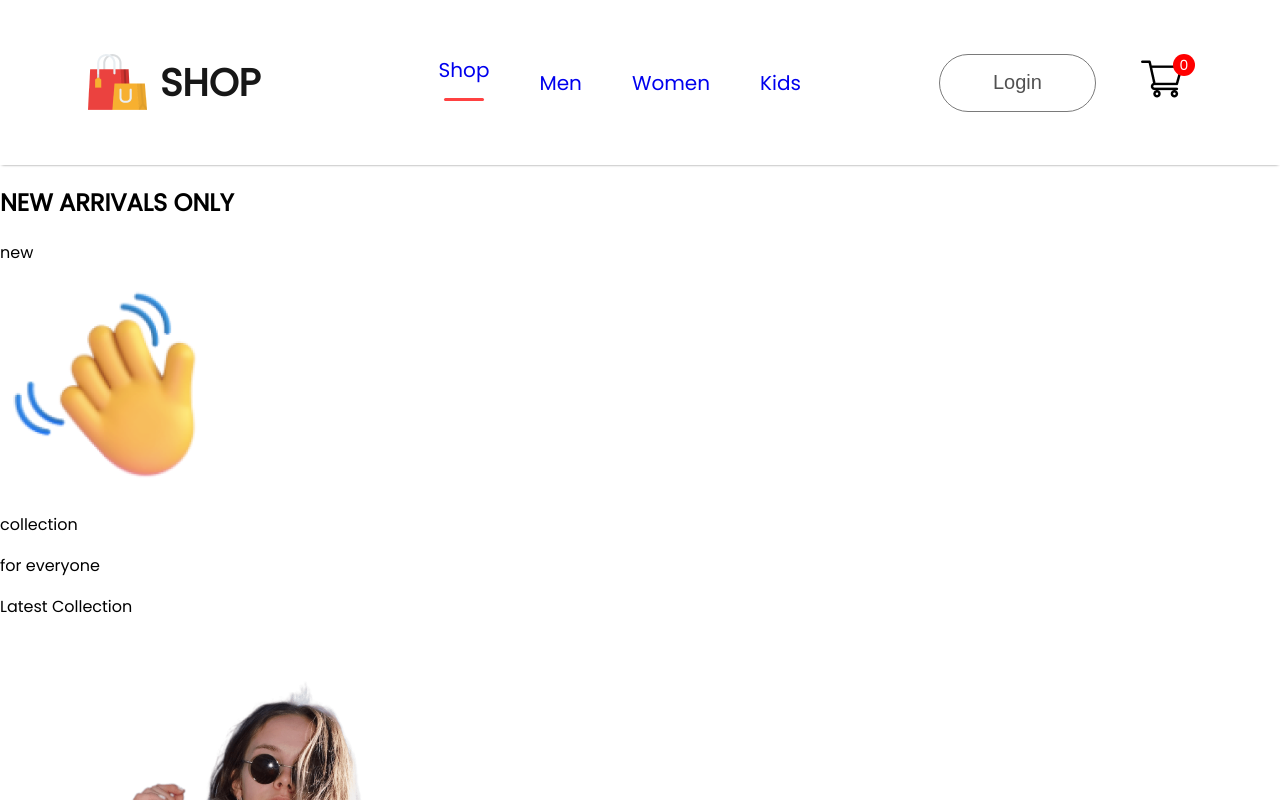
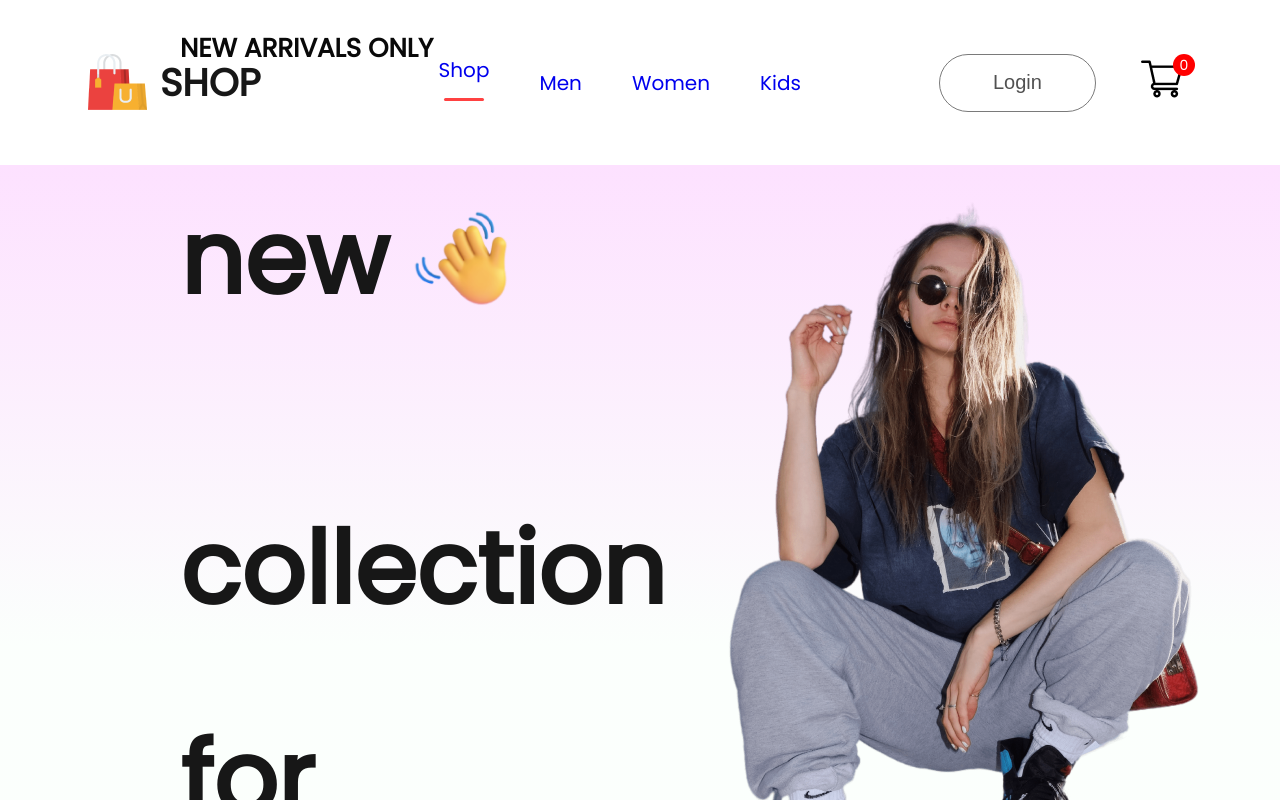
Before and after one commit to DouglasWillianBasilio/ecommerceFullStack, a React (Create React App) app in the folder frontend/: page / in a window 1280 px wide. Shown: the top 800 px of the page. Built offline with nearby package versions, Linux system fonts and the light colour scheme.

Commit message:
configurando CSS

```diff
--- a/frontend/src/Components/Hero/Hero.css
+++ b/frontend/src/Components/Hero/Hero.css
@@ -0,0 +1,51 @@
+.hero {
+    height: 100vh;
+    background: linear-gradient(180deg, #fde1ff, #e1ffea22 60%);
+    display: flex;
+}
+
+.hero-left {
+    flex: 1;
+    display: flex;
+    flex-direction: column;
+    justify-content: center;
+    gap: 20px;
+    padding-left: 180px;
+    line-height: 1.1;
+}
+
+.hero-left h2 {
+    color: #090909;
+    font-size: 26px;
+    font-weight: 600;
+}
+
+.hero-left p {
+    color: #171717;
+    font-size: 100px;
+    font-weight: 700;
+}
+
+.hero-hand-icon {
+    display: flex;
+    align-items: center;
+    gap: 20px;
+}
+
+.hero-hand-icon img {
+    width: 105px;
+}
+.hero-latest-btn {
+    display: flex;
+    justify-content: center;
+    align-items: center;
+    gap: 15px;
+    width: 310px;
+    height: 70px;
+    border-radius: 75px;
+    margin-top: 30px;
+    background: #ff4141;
+    color: white;
+    font-size: 22px;
+    font-weight: 500;
+}
--- a/frontend/src/Components/Hero/Hero.jsx
+++ b/frontend/src/Components/Hero/Hero.jsx
@@ -10,7 +10,7 @@ export const Hero = () => {
         <div className="hero-left">
             <h2>NEW ARRIVALS ONLY</h2>
             <div>
-                <div className="hand-hand-icon">
+                <div className="hero-hand-icon">
                     <p>new</p>
                     <img src={hand_icon} alt="HandIcon" />
                 </div>
```
